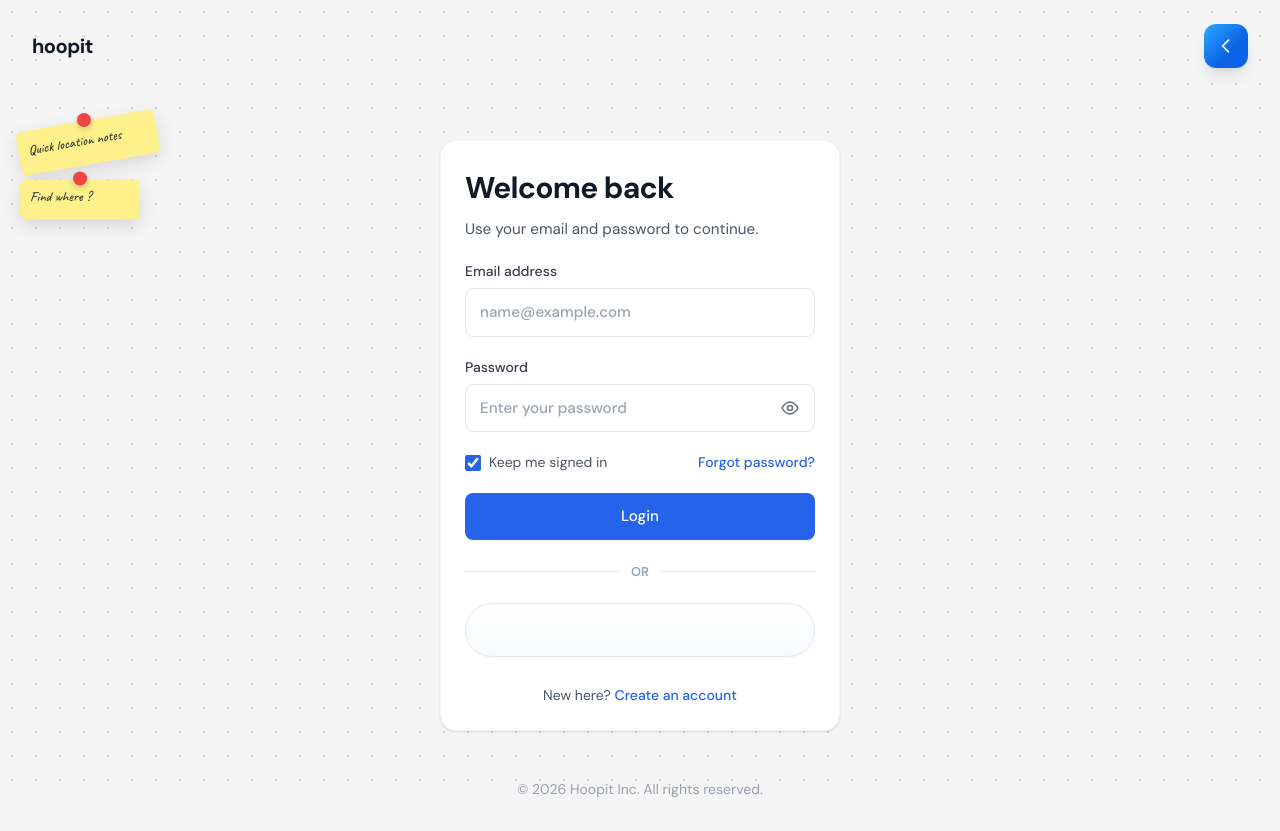
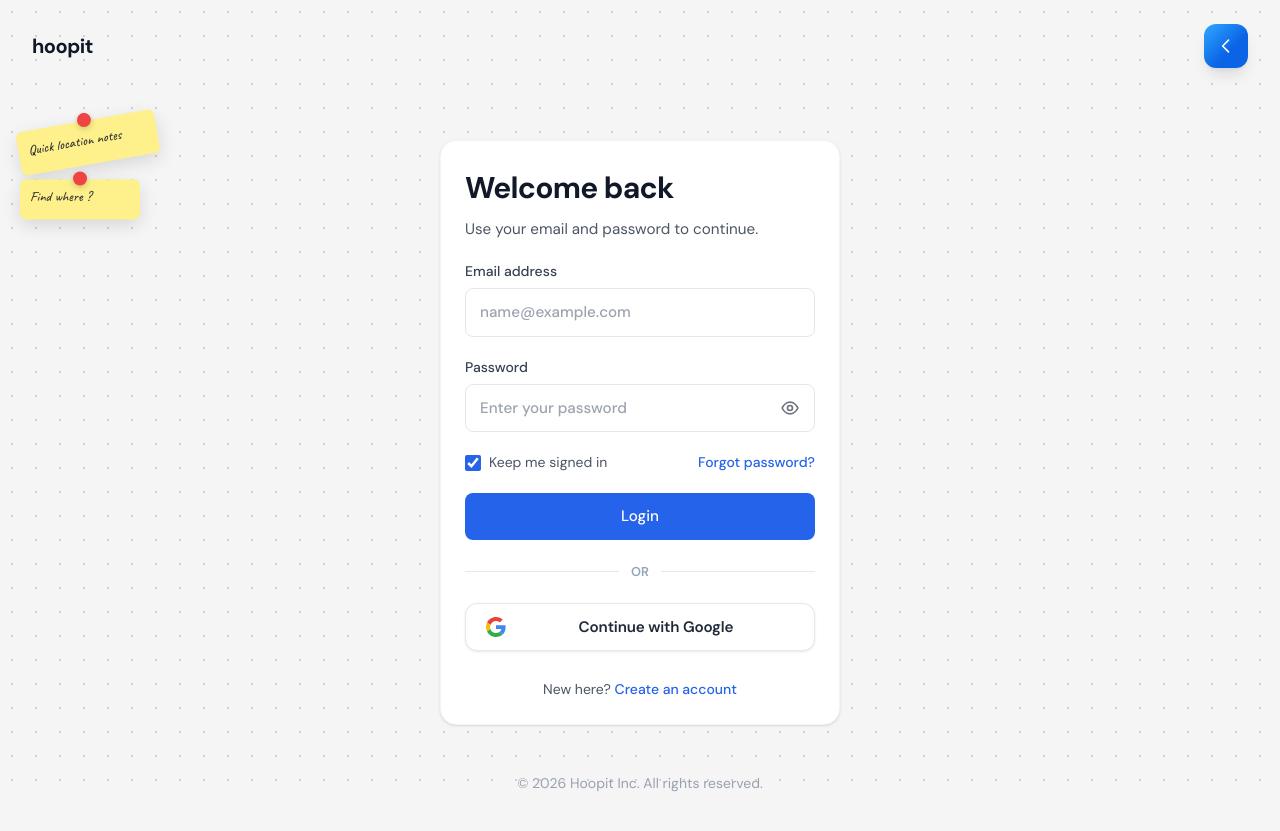
Before and after one commit to me-sayanghosh/Hoopit, a React app in the folder Frontend/: page /login in a window 1280 px wide. Built offline with nearby package versions, Linux system fonts and the light colour scheme; no server answers; the HTML template or start-up script is replaced by a standard one.

Commit message:
feat: implement custom GoogleAuthButton component and replace GoogleLogin in LoginFrom, RegisterFrom, and RegisterPage for improved styling and functionality

```diff
--- a/Frontend/src/App.css
+++ b/Frontend/src/App.css
@@ -237,26 +237,48 @@ body,
 	display: flex;
 	justify-content: center;
 	align-items: center;
-	min-height: 54px;
 	width: 100%;
-	border-radius: 9999px;
-	background: linear-gradient(180deg, #ffffff 0%, #f8fafc 100%);
-	border: 1px solid #e2e8f0;
-	padding: 5px;
-	box-shadow: 0 1px 2px rgba(15, 23, 42, 0.04);
 	box-sizing: border-box;
 }
 
-.google-auth-button > div {
+.google-custom-btn {
 	display: flex;
+	align-items: center;
 	justify-content: center;
+	gap: 12px;
 	width: 100%;
-	max-width: 100%;
+	min-height: 48px;
+	padding: 10px 20px;
+	border-radius: 12px;
+	border: 1.5px solid #e2e8f0;
+	background: #ffffff;
+	color: #1f2937;
+	font-family: var(--font-sans);
+	font-size: 0.95rem;
+	font-weight: 600;
+	letter-spacing: -0.01em;
+	cursor: pointer;
+	box-shadow: 0 1px 3px rgba(15,23,42,0.06), 0 1px 2px rgba(15,23,42,0.04);
+	transition: background 150ms ease, box-shadow 150ms ease, border-color 150ms ease, transform 100ms ease;
 	box-sizing: border-box;
+	text-align: left;
 }
 
-.google-auth-button iframe {
-	max-width: 100%;
+.google-custom-btn:hover:not(:disabled) {
+	background: #f8faff;
+	border-color: #c7d2fe;
+	box-shadow: 0 4px 12px rgba(37,99,235,0.10), 0 1px 3px rgba(15,23,42,0.06);
+	transform: translateY(-1px);
+}
+
+.google-custom-btn:active:not(:disabled) {
+	transform: translateY(0);
+	box-shadow: 0 1px 3px rgba(15,23,42,0.06);
+}
+
+.google-custom-btn:disabled {
+	opacity: 0.55;
+	cursor: not-allowed;
 }
 
 .auth-sticky-notes {
--- /dev/null
+++ b/Frontend/src/components/GoogleAuthButton.jsx
@@ -0,0 +1,51 @@
+import { useGoogleLogin } from '@react-oauth/google'
+
+/**
+ * A fully custom-styled Google sign-in button.
+ *
+ * Props:
+ *   onSuccess({ credential })  – called with { credential: access_token } matching the existing googleLoginUser API
+ *   onError()                  – called on failure
+ *   label                      – button text  (default: "Continue with Google")
+ *   disabled                   – disables the button
+ */
+function GoogleAuthButton({ onSuccess, onError, label = 'Continue with Google', disabled = false }) {
+  const login = useGoogleLogin({
+    onSuccess: (tokenResponse) => {
+      // Wrap access_token as `credential` to match existing googleLoginUser({ credential }) API shape
+      if (onSuccess) onSuccess({ credential: tokenResponse.access_token })
+    },
+    onError,
+    flow: 'implicit',
+  })
+
+  return (
+    <button
+      type="button"
+      onClick={() => login()}
+      disabled={disabled}
+      className="google-custom-btn"
+      aria-label="Continue with Google"
+    >
+      {/* Official Google colour logo */}
+      <svg
+        xmlns="http://www.w3.org/2000/svg"
+        viewBox="0 0 48 48"
+        width="20"
+        height="20"
+        aria-hidden="true"
+        style={{ flexShrink: 0 }}
+      >
+        <path fill="#EA4335" d="M24 9.5c3.54 0 6.71 1.22 9.21 3.6l6.85-6.85C35.9 2.38 30.47 0 24 0 14.62 0 6.51 5.38 2.56 13.22l7.98 6.19C12.43 13.72 17.74 9.5 24 9.5z"/>
+        <path fill="#4285F4" d="M46.98 24.55c0-1.57-.15-3.09-.38-4.55H24v9.02h12.94c-.58 2.96-2.26 5.48-4.78 7.18l7.73 6c4.51-4.18 7.09-10.36 7.09-17.65z"/>
+        <path fill="#FBBC05" d="M10.53 28.59c-.48-1.45-.76-2.99-.76-4.59s.27-3.14.76-4.59l-7.98-6.19C.92 16.46 0 20.12 0 24c0 3.88.92 7.54 2.56 10.78l7.97-6.19z"/>
+        <path fill="#34A853" d="M24 48c6.48 0 11.93-2.13 15.89-5.81l-7.73-6c-2.15 1.45-4.92 2.3-8.16 2.3-6.26 0-11.57-4.22-13.47-9.91l-7.98 6.19C6.51 42.62 14.62 48 24 48z"/>
+        <path fill="none" d="M0 0h48v48H0z"/>
+      </svg>
+
+      <span style={{ flex: 1, textAlign: 'center' }}>{label}</span>
+    </button>
+  )
+}
+
+export default GoogleAuthButton
--- a/Frontend/src/components/LoginFrom.jsx
+++ b/Frontend/src/components/LoginFrom.jsx
@@ -1,8 +1,8 @@
 import { useState } from 'react'
 import { Link } from 'react-router-dom'
-import { GoogleLogin } from '@react-oauth/google'
 import AuthPasswordField from './AuthPasswordField.jsx'
 import AuthSuccessOverlay from './AuthSuccessOverlay.jsx'
+import GoogleAuthButton from './GoogleAuthButton.jsx'
 
 function LoginFrom({ onSubmit, onGoogleSubmit, onSuccess }) {
 	const [email, setEmail] = useState('')
@@ -109,14 +109,11 @@ function LoginFrom({ onSubmit, onGoogleSubmit, onSuccess }) {
 
 			{googleClientId ? (
 				<div className="google-auth-button">
-					<GoogleLogin
+					<GoogleAuthButton
+						label="Continue with Google"
+						disabled={loading}
 						onSuccess={handleGoogleSuccess}
 						onError={() => setError('Google sign in failed. Please try again.')}
-						theme="outline"
-						size="large"
-						shape="pill"
-						text="continue_with"
-						logo_alignment="left"
 					/>
 				</div>
 			) : (
--- a/Frontend/src/components/RegisterFrom.jsx
+++ b/Frontend/src/components/RegisterFrom.jsx
@@ -1,8 +1,8 @@
 import { useState } from 'react'
 import { Link } from 'react-router-dom'
-import { GoogleLogin } from '@react-oauth/google'
 import AuthPasswordField from './AuthPasswordField.jsx'
 import AuthSuccessOverlay from './AuthSuccessOverlay.jsx'
+import GoogleAuthButton from './GoogleAuthButton.jsx'
 
 function RegisterFrom({ onSubmit, onGoogleSubmit, onSuccess, onBack }) {
 	const [name, setName] = useState('')
@@ -129,14 +129,11 @@ function RegisterFrom({ onSubmit, onGoogleSubmit, onSuccess, onBack }) {
 
 			{googleClientId ? (
 				<div className="google-auth-button">
-					<GoogleLogin
+					<GoogleAuthButton
+						label="Continue with Google"
+						disabled={loading}
 						onSuccess={handleGoogleSuccess}
 						onError={() => setError('Google sign up failed. Please try again.')}
-						theme="outline"
-						size="large"
-						shape="pill"
-						text="continue_with"
-						logo_alignment="left"
 					/>
 				</div>
 			) : (
--- a/Frontend/src/pages/RegisterPage.jsx
+++ b/Frontend/src/pages/RegisterPage.jsx
@@ -3,8 +3,8 @@ import AuthLayout from '../components/AuthLayout.jsx'
 import RegisterFrom from '../components/RegisterFrom.jsx'
 import { googleLoginUser, registerUser } from '../api/user.api.js'
 import { Link, useNavigate } from 'react-router-dom'
-import { GoogleLogin } from '@react-oauth/google'
 import AuthSuccessOverlay from '../components/AuthSuccessOverlay.jsx'
+import GoogleAuthButton from '../components/GoogleAuthButton.jsx'
 
 function RegisterPage() {
   const navigate = useNavigate()
@@ -67,14 +67,11 @@ function RegisterPage() {
 
         {googleClientId ? (
           <div className="google-auth-button">
-            <GoogleLogin
+            <GoogleAuthButton
+              label="Continue with Google"
+              disabled={loading}
               onSuccess={handleGoogleSuccess}
               onError={() => setError('Google sign up failed. Please try again.')}
-              theme="outline"
-              size="large"
-              shape="pill"
-              text="continue_with"
-              logo_alignment="left"
             />
           </div>
         ) : (
```
